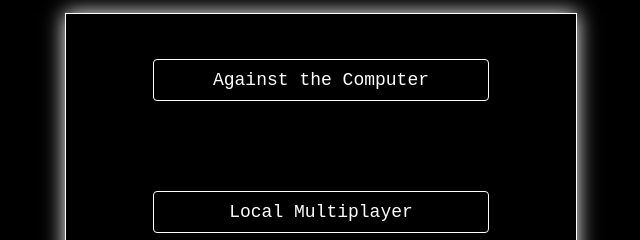
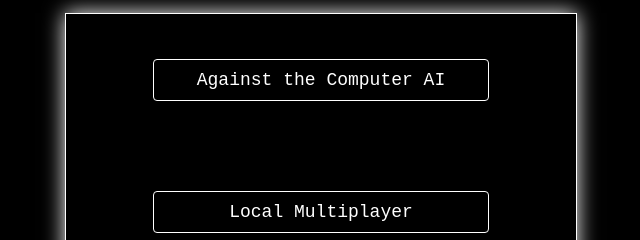
Before and after one commit to 201flaviosilva-labs/TicTacToe, a website: page index.html in a window 1280 px wide. Shown: the part 197-437 px from the top of the page, 319-959 px from the left. Drawn offline with Linux system fonts and the light colour scheme.

Commit message:
Organize Code

```diff
--- a/index.html
+++ b/index.html
@@ -14,9 +14,10 @@
 		<h1>Tic Tac Toe</h1>
 	</header>
 	<main>
-		<button onclick="alert('Still in Development')"><a href="">Against the Computer</a></button>
+		<button onclick="alert('Still in Development')"><a href="">Against the Computer AI</a></button>
 		<button><a href="./Game/PvPLocal/index.html">Local Multiplayer</a></button>
 		<button onclick="alert('Still in Development')"><a href="">Online Multiplayer</a></button>
+		<!-- <button onclick="alert('Still in Development')"><a href="">Against the Computer ML</a></button> -->
 	</main>
 	<footer><a href="http://201flaviosilva.github.io/">201flaviosilva</a></footer>
 </body>
```
Also changed, not shown: Game/PvAI/Readme.md (added), Game/PvAI/Style/style.scss (added), Game/PvAI/index.html (renamed from Game/PvC/index.html), Game/PvAI/script.js (added).
